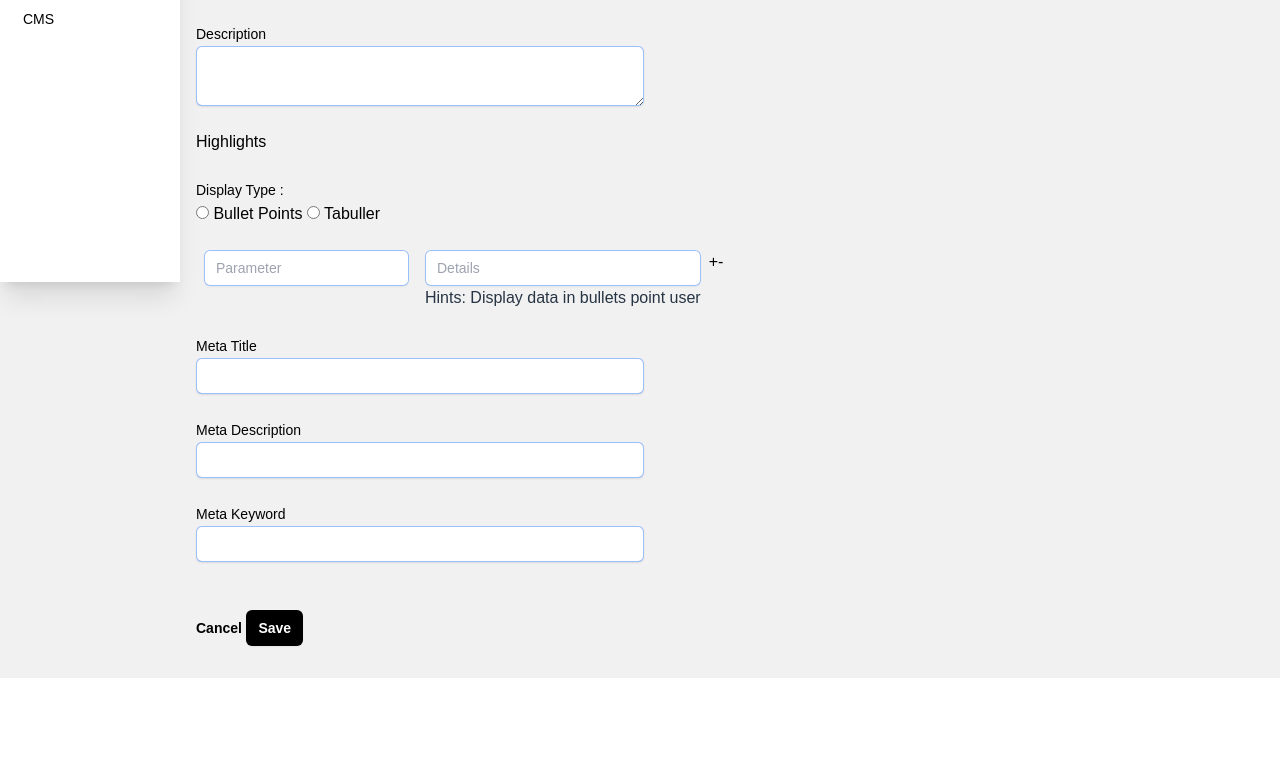
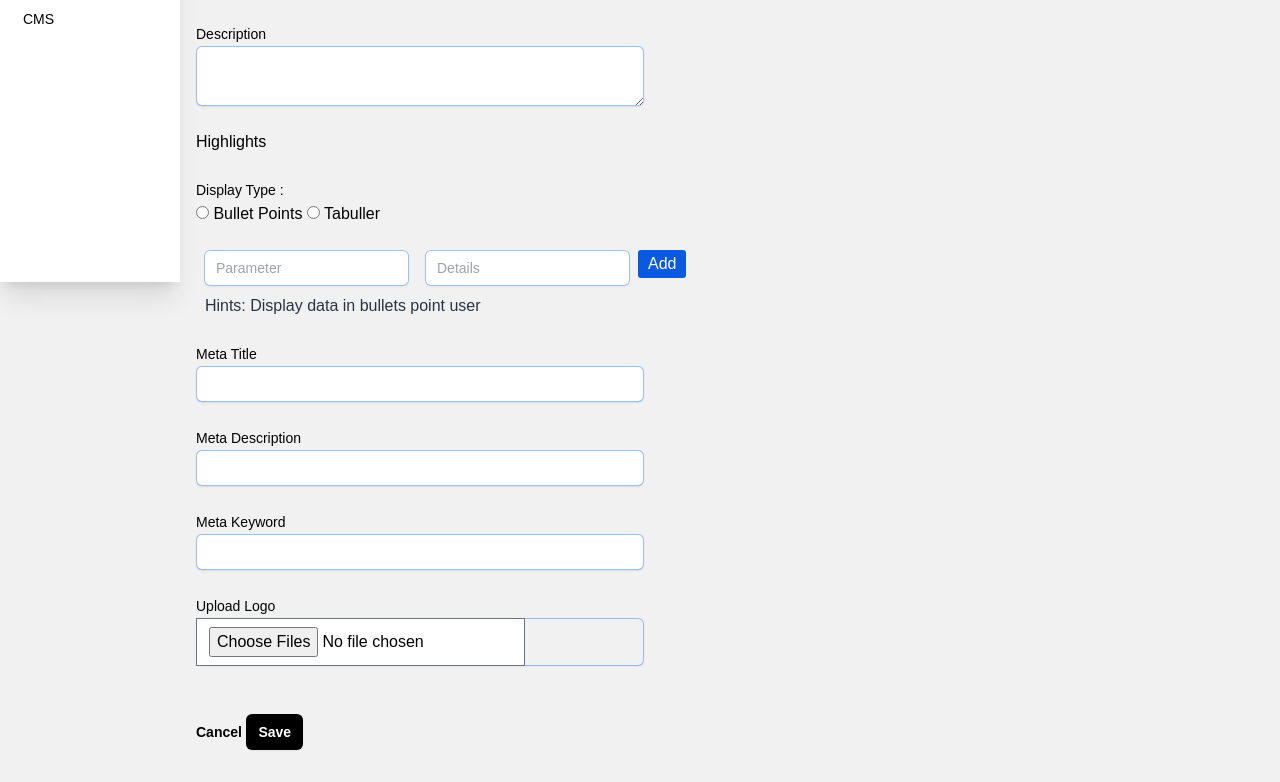
Before and after one commit to abhijeetkuma/edu-potal, a React (Vite) app in the folder client/: page /admin/collegelisting/college in a window 1280 px wide. Shown: the part 558-1340 px from the top of the page. Before the commit the page ends 1236 px from the top, so only its background shows below. Built offline with nearby package versions, Linux system fonts and the light colour scheme.

Commit message:
admin changes done

```diff
--- /dev/null
+++ b/client/src/Components/ckTextEditor/editor.jsx
@@ -0,0 +1,41 @@
+import React, { useState } from "react";
+import CKEditor from "@ckeditor/ckeditor5-react";
+import ClassicEditor from "@ckeditor/ckeditor5-build-classic";
+import "ckeditor5/ckeditor5.css";
+
+import { config } from "./editorConfig";
+
+export default function CKTextEditor() {
+  //   const [body, setBody] = useState("");
+  ClassicEditor.defaultConfig = config;
+
+  //   const handleSubmit = (e) => {
+  //     e.preventDefault();
+  //     onSubmit({ body });
+  //   };
+
+  return (
+    <>
+      <CKEditor
+        editor={ClassicEditor}
+        data="<p>Start Typing ...</p>"
+        onReady={(editor) => {
+          console.log("Editor is ready to use!", editor);
+        }}
+        onChange={(event, editor) => {
+          const data = editor.getData();
+          console.log({ event, editor, data });
+          //   setBody(data);
+        }}
+        onBlur={(event, editor) => {
+          console.log("Blur", editor);
+        }}
+        onFocus={(event, editor) => {
+          console.log("Focus", editor);
+        }}
+      />
+    </>
+  );
+}
+
+// export default CKTextEditor;
--- /dev/null
+++ b/client/src/Components/ckTextEditor/editorConfig.js
@@ -0,0 +1,18 @@
+export const config = {
+  toolbar: {
+    items: [
+      "bold",
+      "italic",
+      "|",
+      "bulletedList",
+      "numberedList",
+      "indent",
+      "outdent",
+      "|",
+      "heading",
+      "|",
+      "undo",
+      "redo",
+    ],
+  },
+};
--- a/client/src/Layouts/layoutType1.css
+++ b/client/src/Layouts/layoutType1.css
@@ -162,3 +162,19 @@ dialog {
   float: left;
   margin: 10px;
 }
+
+/*-----Buttons-----*/
+
+.addButton {
+  background-color: #0959e1;
+  color: #fff;
+  padding: 2px 10px;
+  border-radius: 3px;
+}
+
+.removeButton {
+  background-color: #b3083e;
+  color: #fff;
+  padding: 2px 10px;
+  border-radius: 3px;
+}
--- a/client/src/Pages/college.jsx
+++ b/client/src/Pages/college.jsx
@@ -1,12 +1,40 @@
 import React, { useState } from "react";
 import { Link } from "react-router-dom";
 import axios from "axios";
+
+// import CKTextEditor from "../Components/ckTextEditor/editor";
 
 function College() {
   if (localStorage.getItem("logedin") == "") {
     window.location = "login";
   }
   const [errorMsg, setErrorMsg] = useState([]);
+  const [highLights, setHighLights] = useState([
+    { highParameter: "", highDetails: "" },
+  ]);
+  const [images, setImages] = useState([]);
+
+  const handleClick = (e) => {
+    setHighLights([...highLights, { highParameter: "", highDetails: "" }]);
+  };
+
+  const handleChange = (e, i) => {
+    const { name, value } = e.target;
+    const onChangeData = [...highLights];
+    onChangeData[i][name] = value;
+    setHighLights(onChangeData);
+  };
+
+  const handleDelete = (i) => {
+    const deleteData = [...highLights];
+    deleteData.splice(i, 1);
+    setHighLights(deleteData);
+  };
+
+  const onImageChange = (e) => {
+    setImages([...e.target.files]);
+  };
+
   const addnew = (e) => {
     e.preventDefault();
     const {
@@ -46,7 +74,7 @@ function College() {
         college_url: college_url.value,
         tag_line: tag_line.value,
         usp_remark: usp_remark.value,
-        meta_title: meta_title.value,
+        meta_title: highLights,
         meta_keyword: meta_keyword.value,
         found_year: found_year.value,
       };
@@ -211,6 +239,8 @@ function College() {
                   Description
                 </label>
                 <div className="flex rounded-md shadow-sm ring-1 ring-inset ring-gray-300 focus-within:ring-2 focus-within:ring-inset focus-within:ring-indigo-600 sm:max-w-md">
+                  {/* <CKTextEditor /> */}
+
                   <textarea
                     id="found_year"
                     name="college_descripton"
@@ -228,35 +258,60 @@ function College() {
                 Tabuller
               </div>
               <div className="sm:col-span-4">
-                <div className="flex ">
+                {highLights.map((item, i) => (
+                  <>
+                    <div className="flex mb-2" key={`key-${i}`}>
                       <div className="sm:col-span-2 px-2">
                         <input
                           id="meta_title"
-                      name="meta_title"
+                          name="highParameter"
                           type="text"
                           placeholder="Parameter"
                           autoComplete="meta_title"
+                          value={item.highParameter}
+                          onChange={(e) => handleChange(e, i)}
                           className="block w-full rounded-md border-0 py-1.5 text-gray-900 shadow-sm ring-1 ring-inset ring-gray-300 placeholder:text-gray-400 focus:ring-2 focus:ring-inset focus:ring-indigo-600 sm:text-sm sm:leading-6"
                         />
                       </div>
                       <div className="sm:col-span-2 px-2">
                         <input
                           id="meta_title"
-                      name="meta_title"
+                          name="highDetails"
                           type="text"
                           placeholder="Details"
                           autoComplete="meta_title"
+                          value={item.highDetails}
+                          onChange={(e) => handleChange(e, i)}
                           className="block w-full rounded-md border-0 py-1.5 text-gray-900 shadow-sm ring-1 ring-inset ring-gray-300 placeholder:text-gray-400 focus:ring-2 focus:ring-inset focus:ring-indigo-600 sm:text-sm sm:leading-6"
                         />
-                    <span className="font-light sm:text-gray-dark">
-                      Hints: Display data in bullets point user
-                    </span>
                       </div>
                       <div className="sm:col-span-2">
-                    <button type="button">+</button>
-                    <button type="button">-</button>
+                        {i === 0 && (
+                          <button
+                            type="button"
+                            onClick={handleClick}
+                            className="addButton"
+                          >
+                            Add
+                          </button>
+                        )}
+                        {i !== 0 && (
+                          <button
+                            type="button"
+                            onClick={() => handleDelete(i)}
+                            className="removeButton"
+                          >
+                            Delete
+                          </button>
+                        )}
                       </div>
                     </div>
+                  </>
+                ))}
+
+                <span className="font-light sm:text-gray-dark">
+                  &nbsp; Hints: Display data in bullets point user
+                </span>
               </div>
 
               <div className="sm:col-span-4">
@@ -310,6 +365,24 @@ function College() {
                   />
                 </div>
               </div>
+
+              <div className="sm:col-span-4">
+                <label
+                  htmlFor="meta_keyword"
+                  className="block text-sm font-medium leading-6 text-gray-900"
+                >
+                  Upload Logo
+                </label>
+                <div className="flex rounded-md shadow-sm ring-1 ring-inset ring-gray-300 focus-within:ring-2 focus-within:ring-inset focus-within:ring-indigo-600 sm:max-w-md">
+                  <input
+                    type="file"
+                    multiple
+                    accept="image/*"
+                    onChange={onImageChange}
+                  />
+                </div>
+              </div>
+
               <div className="sm:col-span-2 mt-6 flex items-center ">
                 <button
                   type="button"
--- a/client/src/Pages/roles.jsx
+++ b/client/src/Pages/roles.jsx
@@ -135,9 +135,10 @@ function Roles() {
 
     console.log("errorsForm", errorsForm);
     if (errorsForm.length === 0) {
+      console.log("--------------------->", permissions.join(","));
       const payload = {
         role_name: role_name.value,
-        modules_access_ids: JSON.stringify(permissions),
+        modules_access_ids: permissions.join(","),
         role_status: "A",
       };
       axios({
```
Also changed, not shown: client/package.json (+5 -3 lines), 1 other file (tests, documents, lock files or other folders). Lines whose indentation alone changed are shown as unchanged.
